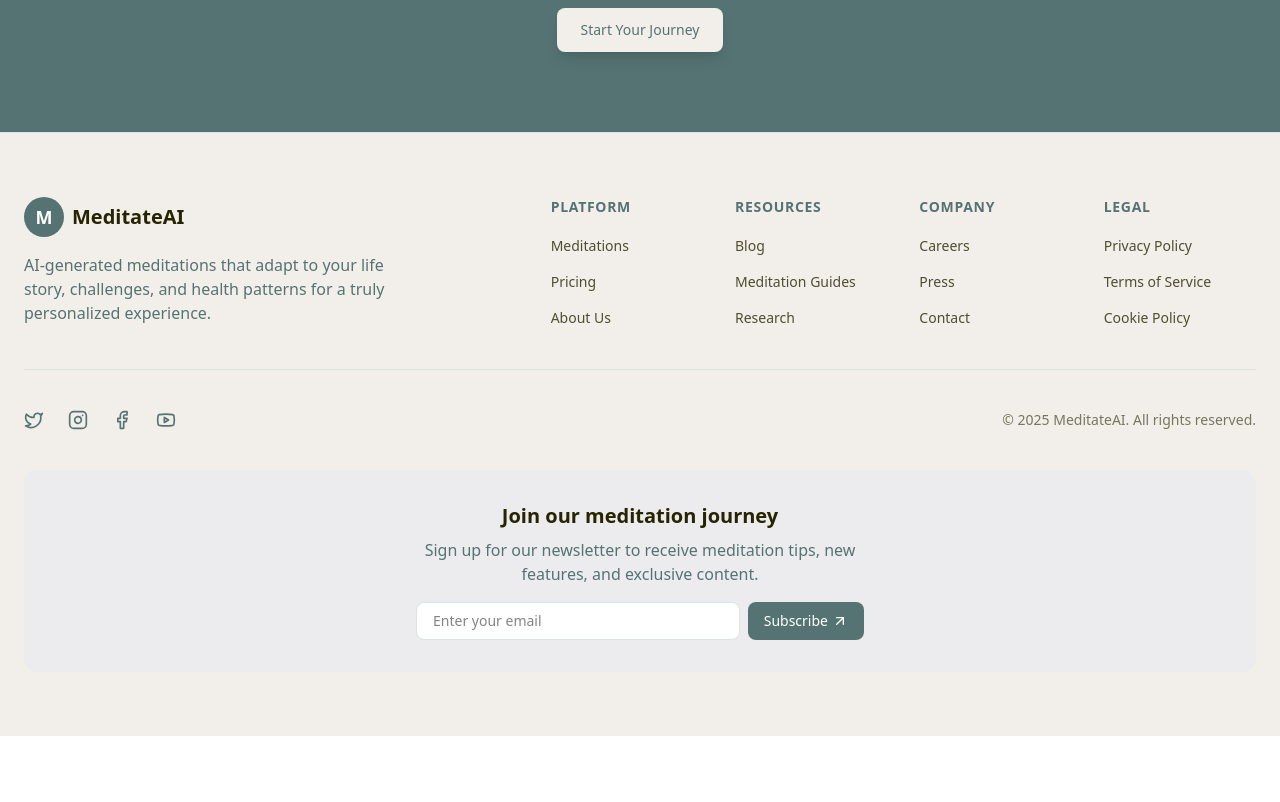
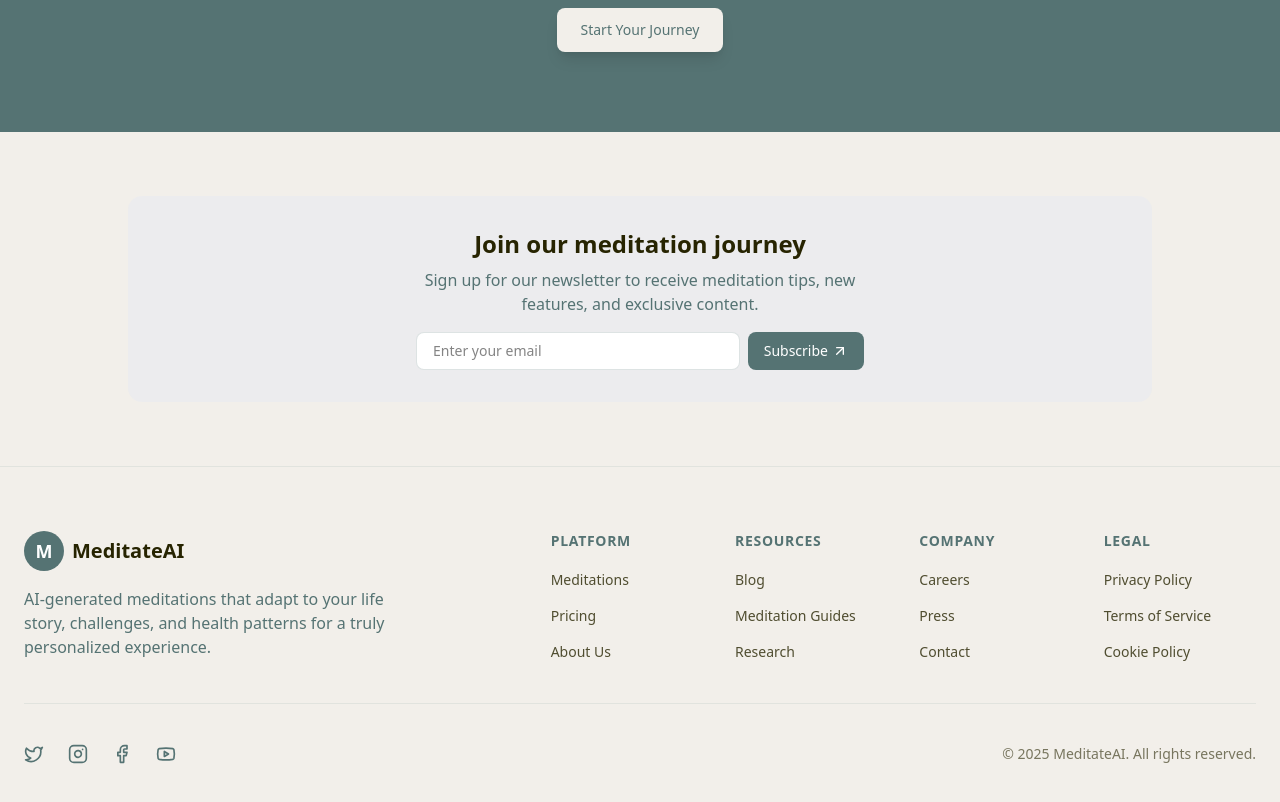
Before and after one commit to undertap/webapp-starter-1, a Next.js app in the folder apps/web/: page / in a window 1280 px wide. Shown: the part 4700-5502 px from the top of the page. Before the commit the page ends 5436 px from the top, so only its background shows below. Built offline with nearby package versions, Linux system fonts and the light colour scheme.

Commit message:
Newslettter move

```diff
--- a/apps/web/src/app/(marketing)/layout.tsx
+++ b/apps/web/src/app/(marketing)/layout.tsx
@@ -1,5 +1,6 @@
 import { Header } from "@/components/layout/header";
 import { Footer } from "@/components/layout/footer";
+import { NewsletterSection } from "@/components/sections/newsletter-section";
 import { cn } from "@/lib/utils";
 import { currentUser } from "@clerk/nextjs/server";
 
@@ -12,6 +13,7 @@ export default async function MarketingLayout({ children }: MarketingLayoutProps
     <div className={cn("relative flex min-h-screen flex-col")}>
       <Header />
       <main className="flex-1">{children}</main>
+      <NewsletterSection />
       <Footer />
     </div>
   );
--- a/apps/web/src/components/layout/footer.tsx
+++ b/apps/web/src/components/layout/footer.tsx
@@ -1,6 +1,6 @@
 import Link from "next/link";
 import Image from "next/image";
-import { ArrowUpRight, Facebook, Instagram, Twitter, Youtube } from "lucide-react";
+import { Facebook, Instagram, Twitter, Youtube } from "lucide-react";
 import { cn } from "@/lib/utils";
 
 export function Footer() {
@@ -135,26 +135,6 @@ export function Footer() {
             &copy; {new Date().getFullYear()} MeditateAI. All rights reserved.
           </p>
         </div>
-
-        {/* Newsletter subscription */}
-        <div className="mt-10 rounded-xl bg-[#dfe5f3]/30 p-6 md:p-8">
-          <div className="flex flex-col items-center text-center">
-            <h3 className="text-xl font-semibold text-[#272401]">Join our meditation journey</h3>
-            <p className="mt-2 max-w-md text-[#557373]">
-              Sign up for our newsletter to receive meditation tips, new features, and exclusive content.
-            </p>
-            <div className="mt-4 flex w-full max-w-md flex-col gap-2 sm:flex-row">
-              <input
-                type="email"
-                placeholder="Enter your email"
-                className="flex-1 rounded-md border border-[#557373]/20 bg-white px-4 py-2 text-sm focus:border-[#557373] focus:outline-none"
-              />
-              <button className="rounded-md bg-[#557373] px-4 py-2 text-sm font-medium text-white hover:bg-[#557373]/90 transition-colors whitespace-nowrap flex items-center">
-                Subscribe <ArrowUpRight className="ml-1 size-4" />
-              </button>
-            </div>
-          </div>
-        </div>
       </div>
     </footer>
   );
--- /dev/null
+++ b/apps/web/src/components/sections/newsletter-section.tsx
@@ -0,0 +1,28 @@
+import { ArrowUpRight } from "lucide-react";
+
+export function NewsletterSection() {
+  return (
+    <section className="bg-[#f2efea] py-12 md:py-16">
+      <div className="container mx-auto px-6">
+        <div className="rounded-xl bg-[#dfe5f3]/30 p-6 md:p-8 max-w-5xl mx-auto">
+          <div className="flex flex-col items-center text-center">
+            <h3 className="text-xl md:text-2xl font-semibold text-[#272401]">Join our meditation journey</h3>
+            <p className="mt-2 max-w-md text-[#557373]">
+              Sign up for our newsletter to receive meditation tips, new features, and exclusive content.
+            </p>
+            <div className="mt-4 flex w-full max-w-md flex-col gap-2 sm:flex-row">
+              <input
+                type="email"
+                placeholder="Enter your email"
+                className="flex-1 rounded-md border border-[#557373]/20 bg-white px-4 py-2 text-sm focus:border-[#557373] focus:outline-none"
+              />
+              <button className="rounded-md bg-[#557373] px-4 py-2 text-sm font-medium text-white hover:bg-[#557373]/90 transition-colors whitespace-nowrap flex items-center">
+                Subscribe <ArrowUpRight className="ml-1 size-4" />
+              </button>
+            </div>
+          </div>
+        </div>
+      </div>
+    </section>
+  );
+}
```
